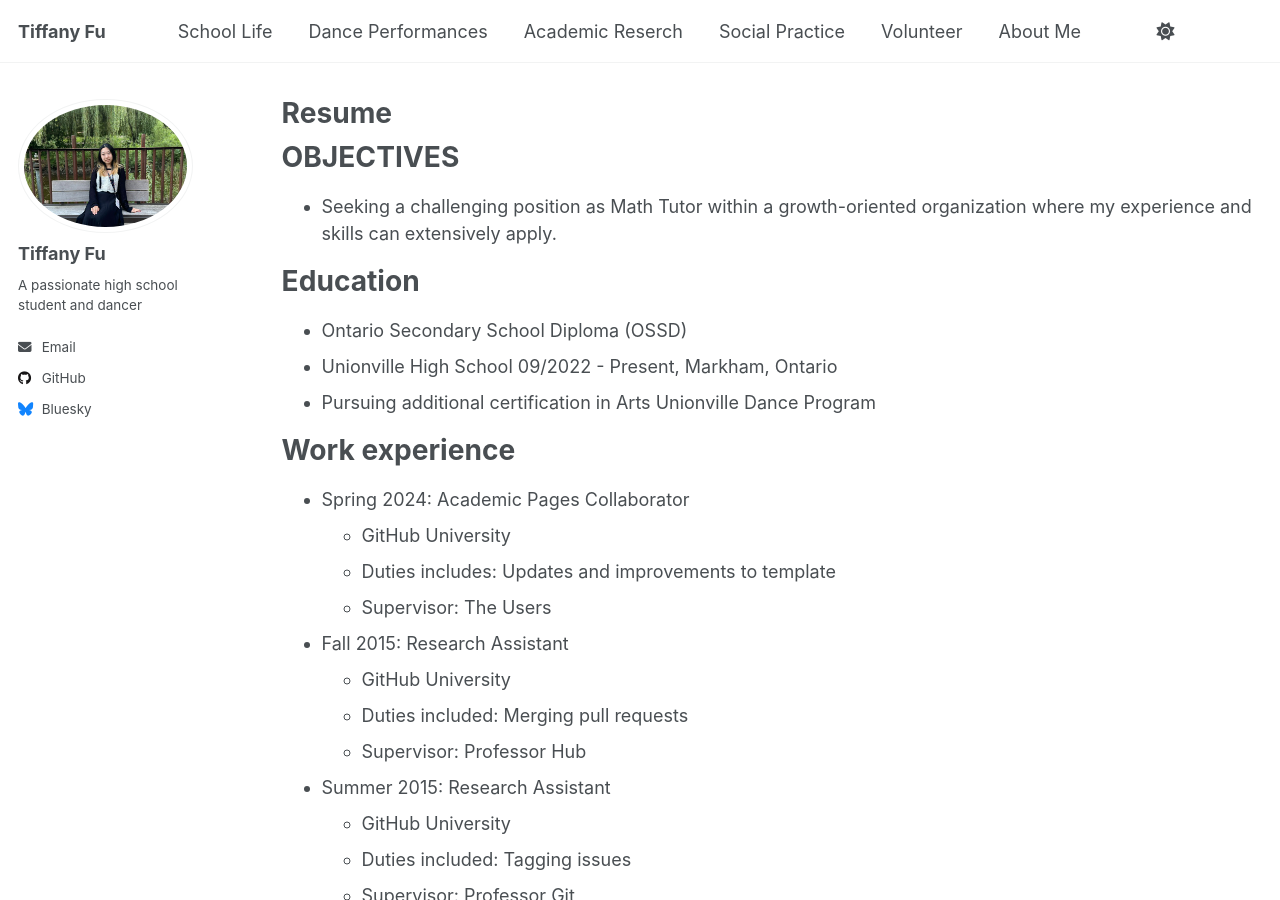
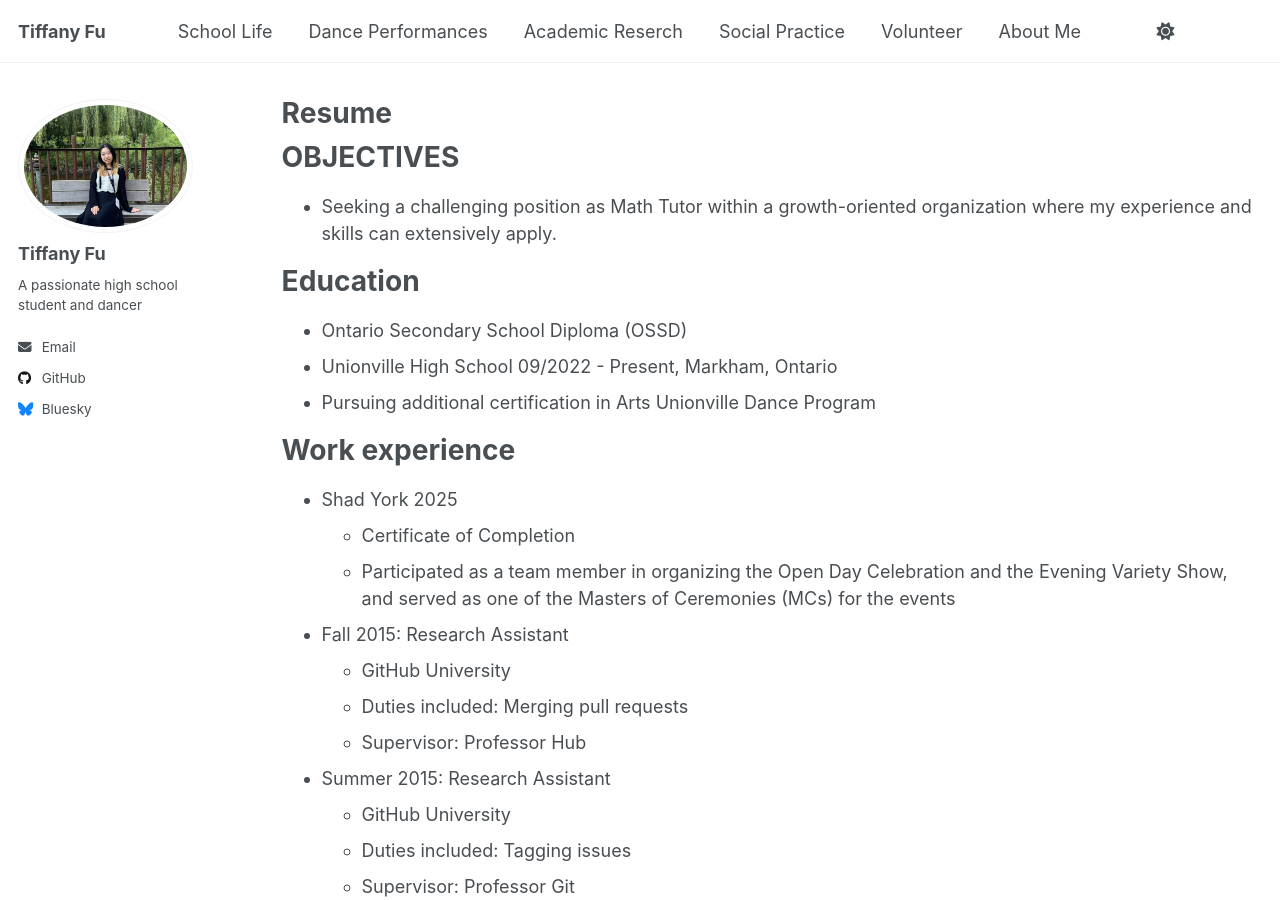
Before and after one commit to TiffanyJTFu/TiffanyFu, a Jekyll site: the page built from _pages/cv.md, in a window 1280 px wide and 900 px high. Built offline with Jekyll 4.4.1, drawn with Linux system fonts in a browser that asks for light colours; a script that is not in the unit is left out.

Commit message:
Update cv.md

```diff
--- a/_pages/cv.md
+++ b/_pages/cv.md
@@ -21,10 +21,9 @@ Education
 
 Work experience
 ======
-* Spring 2024: Academic Pages Collaborator
-  * GitHub University
-  * Duties includes: Updates and improvements to template
-  * Supervisor: The Users
+* Shad York 2025
+  * Certificate of Completion
+  * Participated as a team member in organizing the Open Day Celebration and the Evening Variety Show, and served as one of the Masters of Ceremonies (MCs) for the events
 
 * Fall 2015: Research Assistant
   * GitHub University
```
